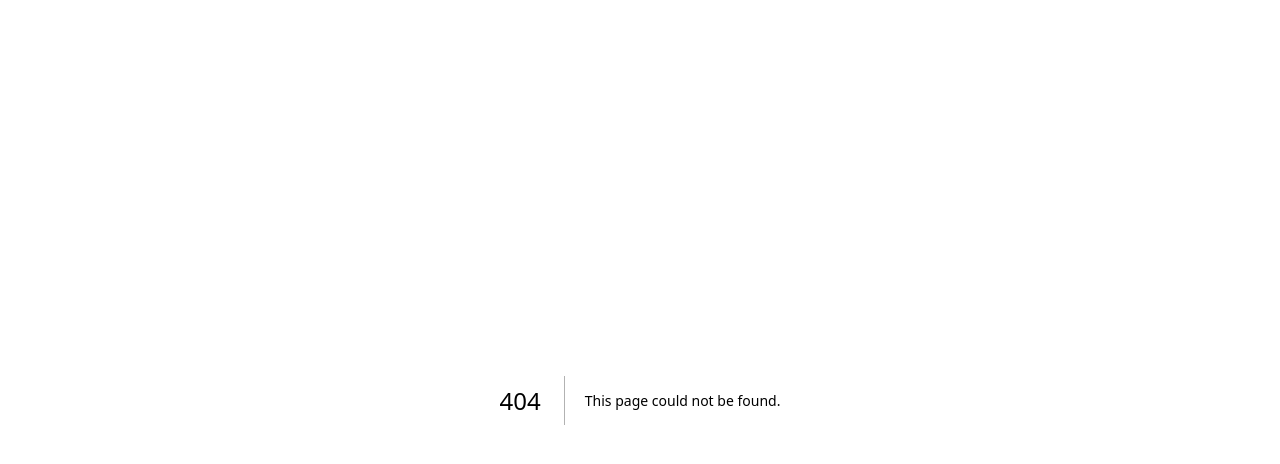
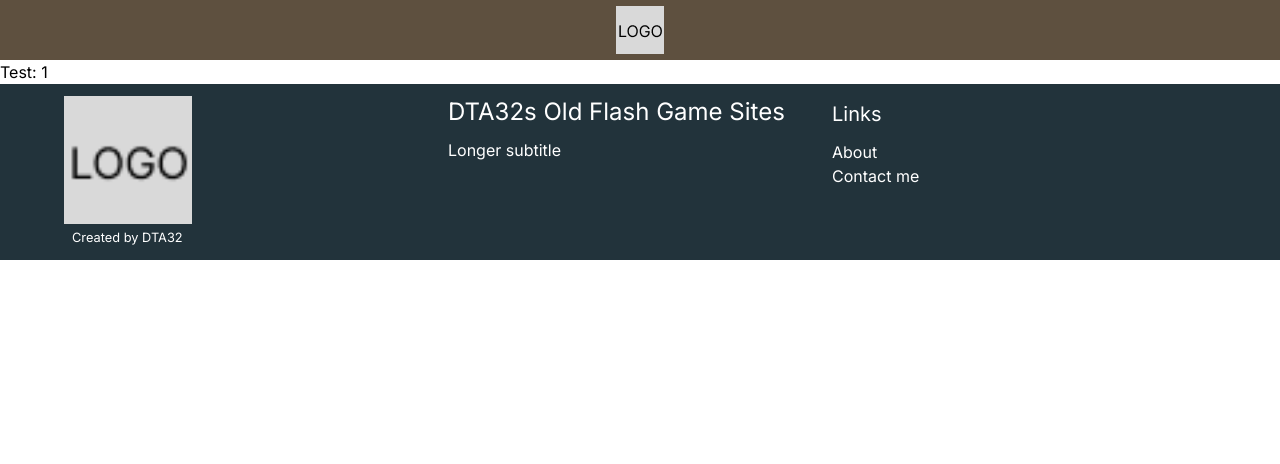
Before and after one commit to DTA32/ofgs, a Next.js app: page /games/1 in a window 1280 px wide. Before the commit this address had no page. Shown: the top 464 px of the page. Built offline with nearby package versions, Linux system fonts and the light colour scheme.

Commit message:
homepage (wow react)

```diff
--- a/next.config.js
+++ b/next.config.js
@@ -1,4 +1,15 @@
 /** @type {import('next').NextConfig} */
-const nextConfig = {}
+const nextConfig = {
+  images: {
+    remotePatterns: [
+      {
+        protocol: "http",
+        hostname: "localhost",
+        port: "3600",
+        pathname: "/api/**",
+      },
+    ],
+  },
+};
 
-module.exports = nextConfig
+module.exports = nextConfig;
--- /dev/null
+++ b/src/app/(public)/games/[nameID]/page.tsx
@@ -0,0 +1,3 @@
+export default function Page({ params }: { params: { nameID: string } }) {
+  return <div>Test: {params.nameID}</div>;
+}
--- /dev/null
+++ b/src/app/(public)/home/page.tsx
@@ -0,0 +1,41 @@
+"use client";
+import { useState, useEffect } from "react";
+import Card from "../../components/Card";
+
+export default function Home() {
+  interface Game {
+    nameID: string;
+    title: string;
+  }
+  const [games, setGames] = useState<Game[]>([]);
+  const getGames = async () => {
+    const res = await fetch(process.env.NEXT_PUBLIC_API_URL + "data/get");
+    const data = await res.json();
+    setGames(data);
+  };
+  useEffect(() => {
+    getGames();
+  }, []);
+  return (
+    <main>
+      <div id="title" className="py-3">
+        <h1 className="text-center text-4xl mb-1.5">
+          DTA32`s Old Flash Game Sites
+        </h1>
+        <h2 className="text-center text-2xl">
+          Home for all of my favorite flash games :)
+        </h2>
+      </div>
+      <div className="md:mx-20 my-4">
+        <div className="grid grid-cols-1 md:grid-cols-4 gap-x-24 gap-y-12 justify-items-center">
+          {games.map((game) => (
+            <Card
+              key={game.nameID}
+              data={{ title: game.title, nameID: game.nameID }}
+            />
+          ))}
+        </div>
+      </div>
+    </main>
+  );
+}
--- /dev/null
+++ b/src/app/(public)/layout.tsx
@@ -0,0 +1,27 @@
+import type { Metadata } from "next";
+import { Inter } from "next/font/google";
+import Header from "../components/Header";
+import Footer from "../components/Footer";
+
+const inter = Inter({ subsets: ["latin"] });
+
+export const metadata: Metadata = {
+  title: "OFGS",
+  description: "DTA32 OFGS",
+};
+
+export default function RootLayout({
+  children,
+}: {
+  children: React.ReactNode;
+}) {
+  return (
+    <html lang="en">
+      <body className={inter.className}>
+        <Header />
+        {children}
+        <Footer />
+      </body>
+    </html>
+  );
+}
--- /dev/null
+++ b/src/app/components/Card.tsx
@@ -0,0 +1,36 @@
+"use client";
+
+import Link from "next/link";
+import Image from "next/image";
+
+const imageLoader = ({ src }: { src: string }) => {
+  return process.env.NEXT_PUBLIC_API_URL + `images/get/${src}`;
+};
+
+export default function card({ data }: any) {
+  return (
+    <Link href={`/games/${data.nameID}`}>
+      <div className="relative w-full h-full">
+        <Image
+          loader={imageLoader}
+          src={data.nameID}
+          className="rounded-lg"
+          alt={data.nameID}
+          width={240}
+          height={160}
+        />
+        <div
+          className="absolute bottom-0 h-full rounded-lg"
+          style={{
+            background:
+              "linear-gradient(180deg, rgba(0, 0, 0, 0.00) 0%, rgba(255, 255, 255, 0.00) 0%, #000 90%)",
+            width: "240px",
+          }}
+        ></div>
+        <p className="absolute text-white bottom-2 left-2.5 font-semibold tracking-wider">
+          {data.title}
+        </p>
+      </div>
+    </Link>
+  );
+}
--- /dev/null
+++ b/src/app/components/Footer.tsx
@@ -0,0 +1,30 @@
+import Image from "next/image";
+import Link from "next/link";
+export default function Footer() {
+  return (
+    <footer
+      style={{ backgroundColor: "#22333B" }}
+      className="grid grid-cols-1 md:grid-cols-3 gap-y-8 md:gap-y-0 px-16 py-3 text-white"
+    >
+      <div>
+        <div className="">
+          <Image src="/logo.png" width={128} height={128} alt="logo" />
+          <small className="ps-2">Created by DTA32</small>
+          {/*wkwkwk males nge-centerin */}
+        </div>
+      </div>
+      <div>
+        <h3 className="text-2xl">DTA32s Old Flash Game Sites</h3>
+        <p className="pt-2.5">Longer subtitle</p>
+      </div>
+      <div>
+        <p className="text-xl pt-1">Links</p>
+        <div className="pt-3">
+          <Link href="/home">About</Link>
+          <br />
+          <Link href="/home">Contact me</Link>
+        </div>
+      </div>
+    </footer>
+  );
+}
--- /dev/null
+++ b/src/app/components/Header.tsx
@@ -0,0 +1,14 @@
+import Image from "next/image";
+import Link from "next/link";
+export default function Header() {
+  return (
+    <header
+      style={{ backgroundColor: "#5E503F" }}
+      className="flex justify-center content-center py-1.5"
+    >
+      <Link href="/home">
+        <Image src="/logo.png" alt="logo" width={48} height={48} />
+      </Link>
+    </header>
+  );
+}
--- a/src/app/globals.css
+++ b/src/app/globals.css
@@ -2,7 +2,7 @@
 @tailwind components;
 @tailwind utilities;
 
-:root {
+/* :root {
   --foreground-rgb: 0, 0, 0;
   --background-start-rgb: 214, 219, 220;
   --background-end-rgb: 255, 255, 255;
@@ -14,14 +14,15 @@
     --background-start-rgb: 0, 0, 0;
     --background-end-rgb: 0, 0, 0;
   }
-}
+} */
 
 body {
-  color: rgb(var(--foreground-rgb));
+  /* color: rgb(var(--foreground-rgb));
   background: linear-gradient(
       to bottom,
       transparent,
       rgb(var(--background-end-rgb))
     )
-    rgb(var(--background-start-rgb));
+    rgb(var(--background-start-rgb)); */
+  background-color: #ffff;
 }
--- /dev/null
+++ b/src/app/testroute/page.tsx
@@ -0,0 +1,18 @@
+"use client";
+import { useState } from "react";
+
+export default function Test() {
+  const [count, setCount] = useState(0);
+  return (
+    <div>
+      <h1>Sebuah test yang monoton</h1>
+      <button
+        className="rounded bg-slate-500 px-2 py-1"
+        onClick={() => setCount(count + 1)}
+      >
+        Pencet
+      </button>
+      <p>Button clicked {count}x times</p>
+    </div>
+  );
+}
```
Also changed, not shown: public/logo.png (added).
